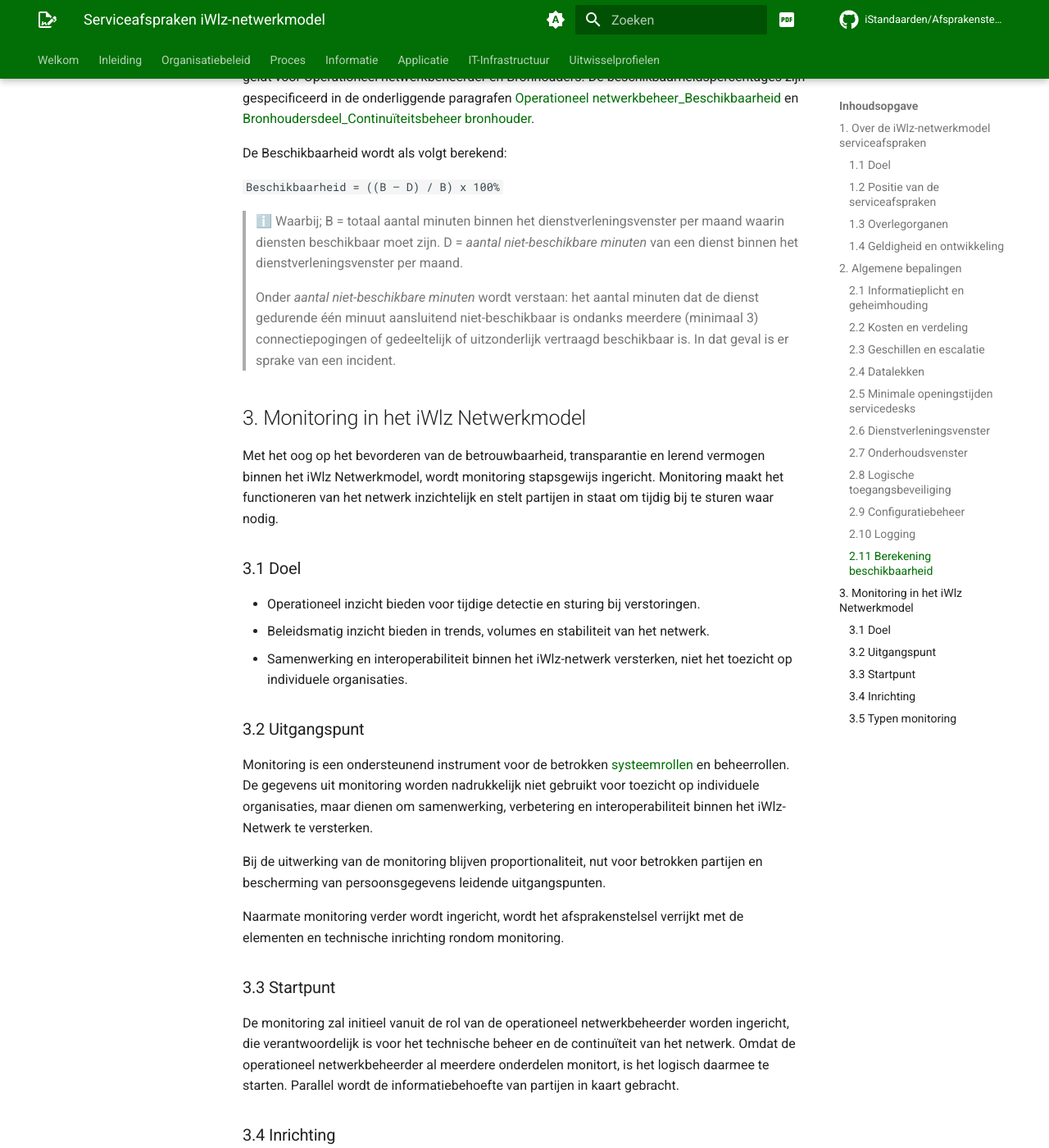
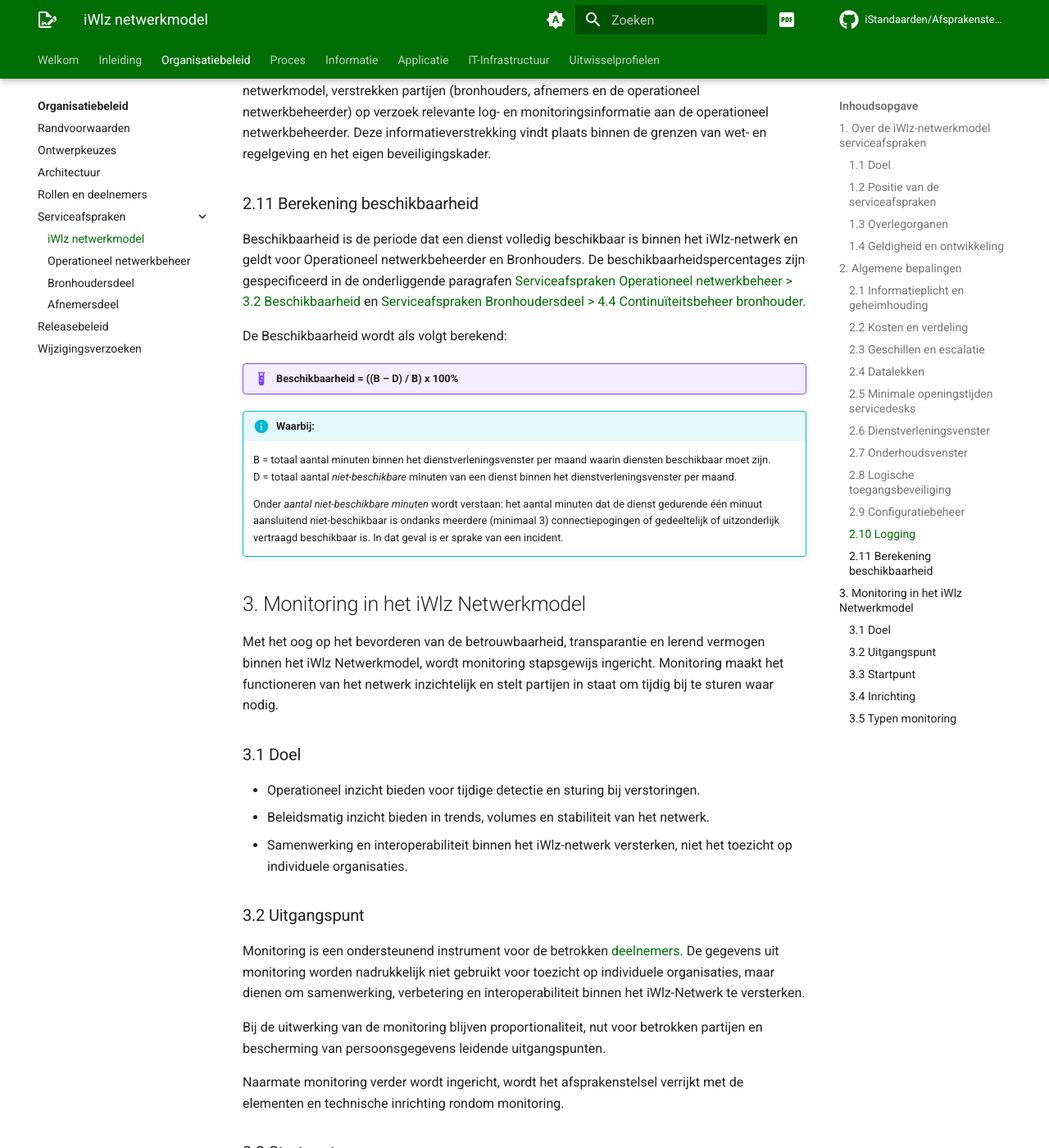
Before and after one commit to iStandaarden/Afsprakenstelsel-iWlz, an MkDocs documentation site: the page built from docs/organisatiebeleid/serviceafspraken/iwlz_netwerkmodel.md, in a window 1280 px wide and 1400 px high, scrolled down 11071 px. Shown: the whole window at 82% size. Built offline with MkDocs 1.6.1 and Material for MkDocs 9.7.7, drawn with Linux system fonts in a browser that asks for light colours; comment, search, counter and statistics services are not loaded; the version menu is left out; some of the changed text lies outside the part shown.

Commit message:
serviceafspraken

```diff
--- a/docs/organisatiebeleid/serviceafspraken/iwlz-netwerkmodel.md
+++ b/docs/organisatiebeleid/serviceafspraken/iwlz_netwerkmodel.md
@@ -9,7 +9,7 @@ De serviceafspraken zijn opgesteld om afspraken vast te leggen over de dienstver
 
 ### 1.2 Positie van de serviceafspraken
 
-De basis voor de iWlz-netwerkmodel serviceafspraken wordt gevormd door wet- en regelgeving, te weten de _Wet langdurige zorg_ (op grond van artikel 9.1.2 lid 7 a t/m d) en de nadere uitwerking in het [_Besluit langdurige zorg_](https://wetten.overheid.nl/BWBR0035948/2022-01-01) en de [_Regeling langdurige zorg_](https://wetten.overheid.nl/BWBR0036014/2022-07-01/). Deze juridische basis is uitgebreider beschreven in de artikelen [Randvoorwaarden](../randvoorwaarden) en [Ontwerpkeuzes](../ontwerpkeuzes) en wordt hier kort samengevat om de context en relevante verwijzingen direct zichtbaar te maken.
+De basis voor de iWlz-netwerkmodel serviceafspraken wordt gevormd door wet- en regelgeving, te weten de _Wet langdurige zorg_ (op grond van artikel 9.1.2 lid 7 a t/m d) en de nadere uitwerking in het [_Besluit langdurige zorg_](https://wetten.overheid.nl/BWBR0035948/2022-01-01) en de [_Regeling langdurige zorg_](https://wetten.overheid.nl/BWBR0036014/2022-07-01/). Deze juridische basis is uitgebreider beschreven in de artikelen [Randvoorwaarden](../../randvoorwaarden) en [Ontwerpkeuzes](../../ontwerpkeuzes) en wordt hier kort samengevat om de context en relevante verwijzingen direct zichtbaar te maken.
 
 Hierop voortbouwend geldt een overeenkomst tussen de deelnemers aan het iWlz-netwerkmodel, te weten het [_Convenant samenwerking ketenpartijen iWlz_](https://www.istandaarden.nl/services/file/get?key=XDh_Z1NWnWd9qjLfPpL2hxn303Z8I9xxXNKt18Q9uD0sh6lhBP-vPYFziYY-RWLnRW0h9snDSPCtfpFca6BXK1GzBtss_kaDr4sKaztAVgRvYLnXLvNLhS4icuQnRww5yNFThzVdveXrgjpwUCshoYd-ZHbA0Q7KrGdMxo4) en de [_Aanvullende Afspraken_](https://www.istandaarden.nl/algemeen/governance), waarin partijen zich commiteren aan het Afsprakenstelsel iWlz-netwerkmodel.
 
@@ -43,30 +44,35 @@ Binnen het iWlz-netwerkmodel bestaan meerdere overlegorganen die verantwoordelij
 | Frequentie | Maandelijks |
 | Doel | <ul><li>Signaleert en bespreekt onderwerpen die relevant zijn voor het iWlz-netwerkmodel.</li><li>Formuleert een gemeenschappelijke visie op de jaarlijkse iWlz-releases.</li><li>Neemt besluiten over de inhoud van de releases.</li><li>Neemt besluiten over het plan van aanpak van projecten die betrekking hebben op de iWlz.</li><li>Bewaakt de voortgang van projecten.</li><li>Bespreekt en beoordeelt projectevaluaties.</li><li>Bespreekt geëscaleerde incidenten vanuit deelnemers (bijvoorbeeld bij nalatigheid).</li><li>Bespreekt periodiek rapportages over monitoring op strategisch niveau.</li></ul> |
 | Voorzitterschap | Zorginstituut Nederland |
+| | |
 | **Soort overleg** | **Functionele Klankbordgroep iWlz (Klankbordgroep iWlz)** |
 | Aard | Operationeel |
 | Deelnemers | Inhoudsdeskundigen van alle iWlz-ketenpartijen: het CIZ, de zorgkantoren, de zorgaanbieders, het CAK én Zorginstituut Nederland. Zij participeren in de Klankbordgroep spreken namens de eigen organisatie en niet namens de branche waarvan hun organisatie deel uit maakt. |
 | Frequentie | Twee keer per jaar |
 | Doel | <ul><li>Dient als klankbord voor het Zorginstituut Nederland bij verbeteringen en de correctie toepassing van de standaarden in de actuele informatie-uitwisseling.</li><li>Adviseert het Zorginstituut Nederland over mogelijke oplossingsrichtingen en de technische uitvoering.</li><li>Doet voorstellen voor de inhoud van de iWlz-releases.</li></ul> |
 | Voorzitterschap | Zorginstituut Nederland |
+| | |
 | **Soort overleg** | **Technische Klankbordgroep iWlz (Technisch afstemmingsoverleg)** |
 | Aard | Operationeel |
 | Deelnemers | Softwareleveranciers/IT-dienstverleners van deelnemers aan het iWlz-netwerkmodel |
 | Frequentie | Tweewekelijks |
 | Doel | <ul><li>Performance netwerkmodel beoordelen (bewaken van het niveau van ICT-dienstverlening).</li><li>Knelpunten en wijzigingen in de dienstverlening signaleren.</li><li>Denkt mee over voorstellen voor technische verbeteringen.</li><li>Dient als klankbord voor het Zorginstituut Nederland bij verbeteringen en de correctie toepassing van de standaarden die de technische implementatie bij partijen raken.</li></ul>|
 | Voorzitterschap | Zorginstituut Nederland |
+| | |
 | **Soort overleg** | **Referentiegroep iWlz** |
 | Aard | Operationeel/tactisch |
 | Deelnemers | Inhoudsdeskundigen van alle ketenpartijen: het CIZ, ZN, zorgkantoren, de brancheorganisaties van het zorgaanbod, zorgaanbieders, het CAK, de SVB, Zorginstituut Nederland én het Ministerie van VWS. Daarnaast zijn ook de softwareleveranciers betrokken. Alle deelnemers aan de Referentiegroep spreken namens de eigen organisatie en niet als belangenbehartiger namens de branche waarvan hun organisatie deel uit maakt. |
 | Frequentie | De Referentiegroep komt met name bijeen voorafgaand aan de formulering van de concept specificaties van een release. De frequentie en timing is per releasecyclus verschillend. |
 | Doel | <ul><li>Bespreekt met materiedeskundigen van stakeholders de impact van gewenste beleids- en proceswijzigingen voor de informatie-uitwisseling.</li><li>Adviseert Zorginstituut Nederland met informatie voor de opstelling van de functionele specificaties voor de volgende release.</li><li>Wordt indien noodzakelijk uitgebreid met technische deskundigheid om ook input te leveren voor de technische specificaties.</li></ul> |
 | Voorzitterschap | Zorginstituut Nederland |
+| | |
 | **Soort overleg** | **Koplopersoverleg** |
 | Aard | Tactisch |
 | Deelnemers | Ketenpartijen die als eerste aansluiten op een register (early adopters). |
 | Frequentie | Wekelijks |
 | Doel | <ul><li>Bepaalt de omvang van de impact voor de organisatie.</li><li>Doet voorstellen voor de technische inhoud van de iWlz-releases.</li><li>Informeert elkaar over de voortgang van lopende werkzaamheden en implementaties.</li><li>Signaleert tijdig knelpunten en afhankelijkheden die de release kunnen beïnvloeden.</li><li>Draagt bij aan de afstemming tussen functionele en technische keuzes, zodat releases uitvoerbaar en haalbaar zijn voor alle betrokken partijen.</li></ul> |
 | Voorzitterschap | Zorginstituut Nederland |
+| | |
 | **Soort overleg** | **Werkgroep Bezorg** |
 | Aard | Operationeel |
 | Deelnemers | Inhoudsdeskundigen van alle ketenpartijen: het CIZ, ZN, zorgkantoren, de brancheorganisaties van het zorgaanbod, zorgaanbieders, het CAK en Zorginstituut Nederland. Daarnaast zijn ook de softwareleveranciers betrokken. Alle deelnemers aan de werkgroep bezorg spreken namens de eigen organisatie en niet als belangenbehartiger namens de branche waarvan hun organisatie deel uit maakt |
@@ -151,7 +157,7 @@ Bronhouders, afnemers en operationeel netwerkbeheerder hebben allen servicedesks
 
 ### 2.6 Dienstverleningsvenster
 
-Tijdens het dienstverleningsvenster is het iWlz-netwerk operationeel conform de minimaal te realiseren Beschikbaarheid (zie [Operationeel netwerkbeheer_Beschikbaarheid](./operationeel_netwerkbeheer#32-beschikbaarheid) en [Bronhoudersdeel_Continuïteitsbeheer bronhouder](./bronhoudersdeel#44-continuïteitsbeheer_bronhouders)).
+Tijdens het dienstverleningsvenster is het iWlz-netwerk operationeel conform de minimaal te realiseren Beschikbaarheid (zie [Serviceafspraken Operationeel netwerkbeheer > 3.2 Beschikbaarheid](../operationeel_netwerkbeheer#32-beschikbaarheid) en [Serviceafspraken Bronhoudersdeel > 4.4 Continuïteitsbeheer bronhouder](../bronhoudersdeel#44-continuiteitsbeheer-bronhouders)).
 
 | **Dagen** | **Dienstverleningsvenster** | **Bijzonderheden** |
 | --- | --- | --- |
@@ -192,18 +198,18 @@ Deze informatieverstrekking vindt plaats binnen de grenzen van wet- en regelgevi
 
 ### 2.11 Berekening beschikbaarheid
 
-Beschikbaarheid is de periode dat een dienst volledig beschikbaar is binnen het iWlz-netwerk en geldt voor Operationeel netwerkbeheerder en Bronhouders. De beschikbaarheidspercentages zijn gespecificeerd in de onderliggende paragrafen [Operationeel netwerkbeheer_Beschikbaarheid](./operationeel_netwerkbeheer#32-beschikbaarheid) en [Bronhoudersdeel_Continuïteitsbeheer bronhouder](./bronhoudersdeel#44-continuïteitsbeheer_bronhouders).
+Beschikbaarheid is de periode dat een dienst volledig beschikbaar is binnen het iWlz-netwerk en geldt voor Operationeel netwerkbeheerder en Bronhouders. De beschikbaarheidspercentages zijn gespecificeerd in de onderliggende paragrafen [Serviceafspraken Operationeel netwerkbeheer > 3.2 Beschikbaarheid](../operationeel_netwerkbeheer#32-beschikbaarheid) en [Serviceafspraken Bronhoudersdeel > 4.4 Continuïteitsbeheer bronhouder](../bronhoudersdeel#44-continuiteitsbeheer-bronhouders).
 
 De Beschikbaarheid wordt als volgt berekend:
 
-`Beschikbaarheid = ((B – D) / B) x 100%`
+!!! example "Beschikbaarheid = ((B – D) / B) x 100%"
 
-> ℹ️
-> Waarbij;
-> B = totaal aantal minuten binnen het dienstverleningsvenster per maand waarin diensten beschikbaar moet zijn.
-> D = _aantal niet-beschikbare minuten_ van een dienst binnen het dienstverleningsvenster per maand.
->
-> Onder _aantal niet-beschikbare minuten_ wordt verstaan: het aantal minuten dat de dienst gedurende één minuut aansluitend niet-beschikbaar is ondanks meerdere (minimaal 3) connectiepogingen of gedeeltelijk of uitzonderlijk vertraagd beschikbaar is. In dat geval is er sprake van een incident.
+!!! info "Waarbij:"
+
+    B = totaal aantal minuten binnen het dienstverleningsvenster per maand waarin diensten beschikbaar moet zijn.
+    D = totaal aantal *niet-beschikbare* minuten van een dienst binnen het dienstverleningsvenster per maand.
+
+    Onder _aantal niet-beschikbare minuten_ wordt verstaan: het aantal minuten dat de dienst gedurende één minuut aansluitend niet-beschikbaar is ondanks meerdere (minimaal 3) connectiepogingen of gedeeltelijk of uitzonderlijk vertraagd beschikbaar is. In dat geval is er sprake van een incident.
 
 ## 3. Monitoring in het iWlz Netwerkmodel
 
@@ -217,7 +223,7 @@ Met het oog op het bevorderen van de betrouwbaarheid, transparantie en lerend ve
 
 ### 3.2 Uitgangspunt
 
-Monitoring is een ondersteunend instrument voor de betrokken [systeemrollen](../rollen_deelnemers#5-systeemrollen) en beheerrollen. De gegevens uit monitoring worden nadrukkelijk niet gebruikt voor toezicht op individuele organisaties, maar dienen om samenwerking, verbetering en interoperabiliteit binnen het iWlz-Netwerk te versterken.
+Monitoring is een ondersteunend instrument voor de betrokken [deelnemers](../../rollen_deelnemers). De gegevens uit monitoring worden nadrukkelijk niet gebruikt voor toezicht op individuele organisaties, maar dienen om samenwerking, verbetering en interoperabiliteit binnen het iWlz-Netwerk te versterken.
 
 Bij de uitwerking van de monitoring blijven proportionaliteit, nut voor betrokken partijen en bescherming van persoonsgegevens leidende uitgangspunten.
 
--- a/mkdocs.yml
+++ b/mkdocs.yml
@@ -143,6 +143,7 @@ nav:
       - Rollen en deelnemers: organisatiebeleid/rollen_deelnemers.md
       - Serviceafspraken:
           - organisatiebeleid/serviceafspraken/index.md
+          - iWlz netwerkmodel: organisatiebeleid/serviceafspraken/iwlz_netwerkmodel.md
           - Operationeel netwerkbeheer: organisatiebeleid/serviceafspraken/operationeel_netwerkbeheer.md
           - Bronhoudersdeel: organisatiebeleid/serviceafspraken/bronhoudersdeel.md
           - Afnemersdeel: organisatiebeleid/serviceafspraken/afnemersdeel.md
```
Also changed, not shown: other parts of docs/organisatiebeleid/serviceafspraken/iwlz_netwerkmodel.md (+5 -4 lines), docs/organisatiebeleid/serviceafspraken/operationeel_netwerkbeheer.md (+16 -13 lines).
